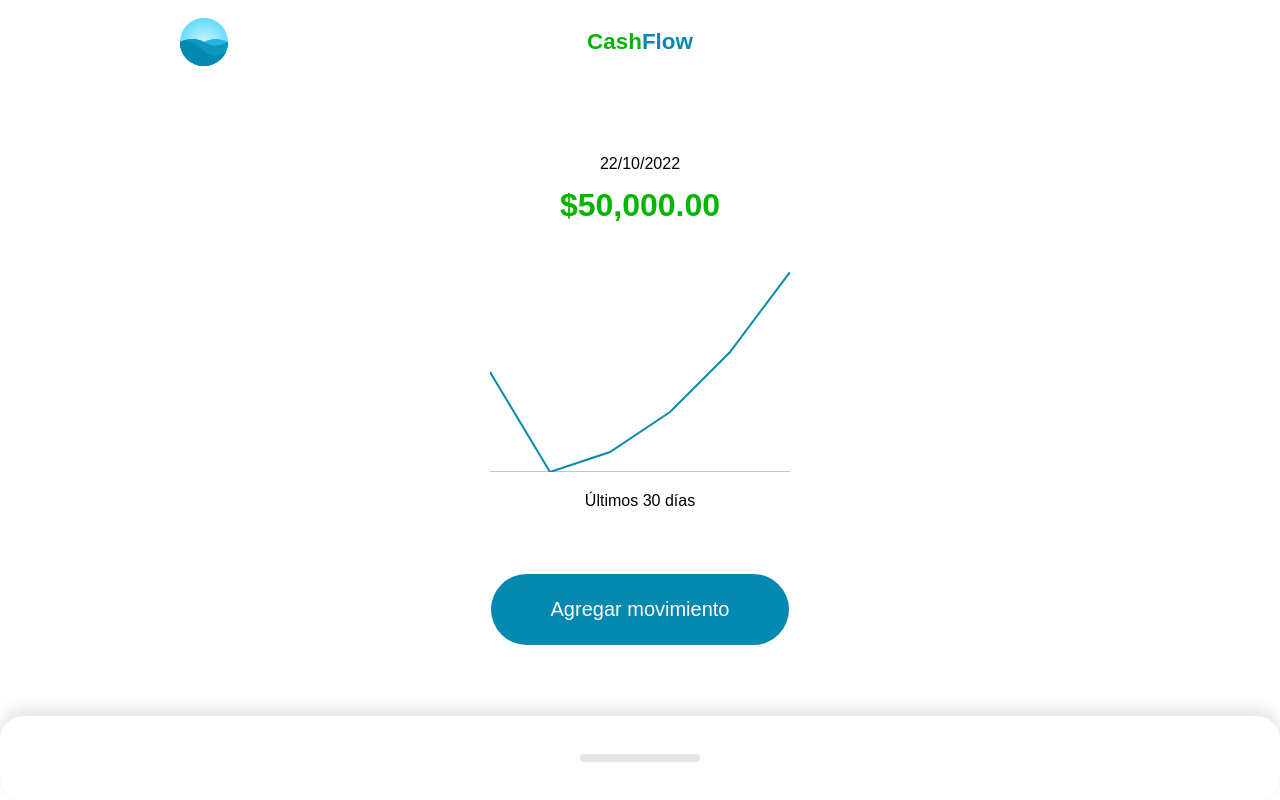
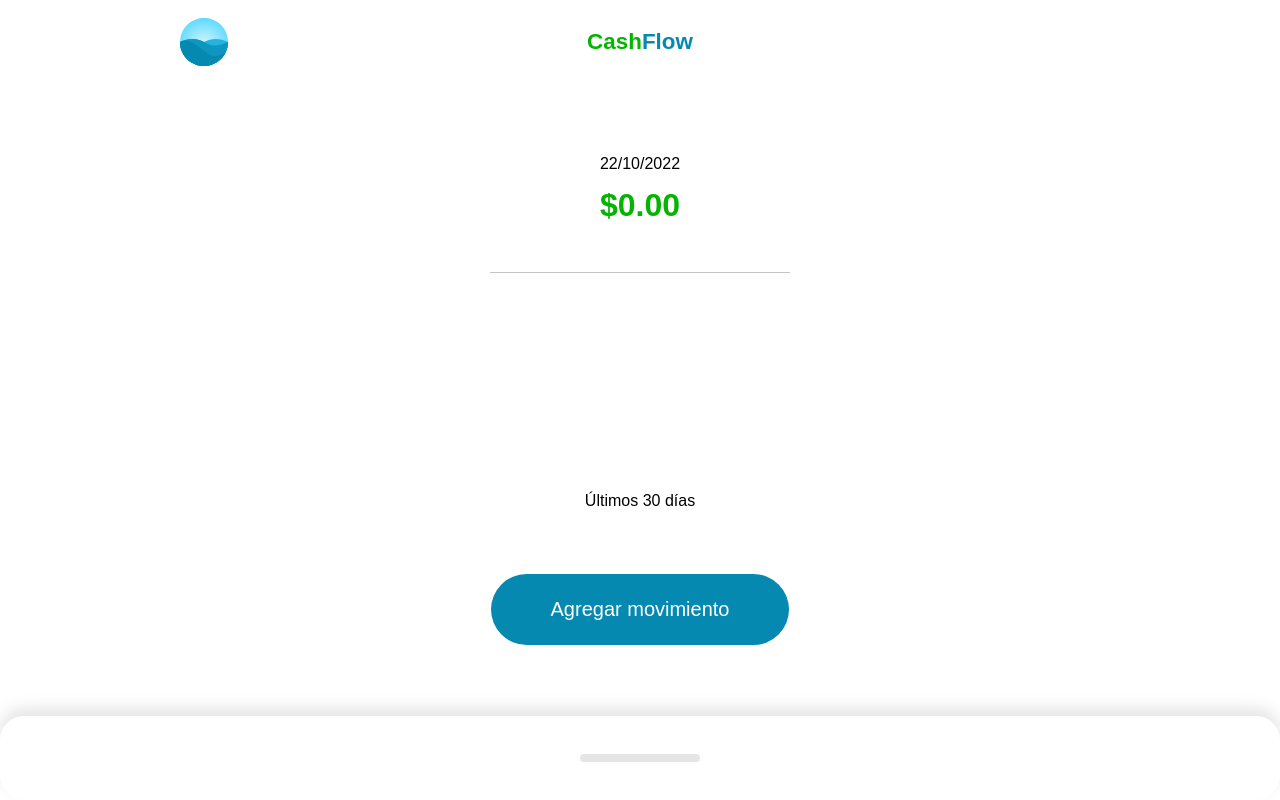
Before and after one commit to Mike-droid/curso-practico-vuejs, a Vue app: page / in a window 1280 px wide. Built offline with nearby package versions, Linux system fonts and the light colour scheme.

Commit message:
Clase 18

```diff
--- a/src/components/Action.vue
+++ b/src/components/Action.vue
@@ -55,6 +55,11 @@
     time: new Date(),
     id: new Date().getTime(),
   });
+
+  title.value = "";
+  description.value = "";
+  amount.value = 0;
+  movementType.value = "Ingreso";
 };
 </script>
 
--- a/src/components/Home.vue
+++ b/src/components/Home.vue
@@ -6,7 +6,7 @@
     <template #resume>
       <Resume
         :label="'Ahorro total'"
-        :totalAmount="50000"
+        :totalAmount="totalAmount"
         :amount="amount"
         :dateLabel="dateLabel"
       >
@@ -41,49 +41,15 @@
     Action,
     Graphic,
   },
+
   data() {
     return {
       amount: null,
       dateLabel: "22/10/2022",
-      movements: [
-        {
-          id: 1,
-          title: "movement 1",
-          description: "movement 1",
-          amount: 100,
-          time: new Date("07-01-2022"),
-        },
-        {
-          id: 2,
-          title: "movement 2",
-          description: "movement 2",
-          amount: 200,
-          time: new Date("07-02-2022"),
-        },
-        {
-          id: 3,
-          title: "movement 3",
-          description: "movement 3",
-          amount: 300,
-          time: new Date("07-03-2022"),
-        },
-        {
-          id: 4,
-          title: "movement 4",
-          description: "movement 4",
-          amount: 400,
-          time: new Date("07-04-2022"),
-        },
-        {
-          id: 5,
-          title: "movement 5",
-          description: "movement 5",
-          amount: -400,
-          time: new Date("07-05-2022"),
-        },
-      ],
+      movements: [],
     };
   },
+
   computed: {
     amounts() {
       const lastDays = this.movements
@@ -103,14 +69,38 @@
         }, 0);
       });
     },
+
+    totalAmount() {
+      return this.movements.reduce((suma, m) => {
+        return suma + m.amount;
+      }, 0);
+    },
   },
+
+  mounted() {
+    const movements = JSON.parse(localStorage.getItem("movements"));
+
+    if (Array.isArray(movements)) {
+      this.movements = movements?.map((m) => {
+        return { ...m, time: new Date(m.time) };
+      });
+    }
+  },
+
   methods: {
     create(movement) {
       this.movements.push(movement);
+      this.save();
     },
+
     remove(id) {
       const index = this.movements.findIndex((m) => m.id === id);
       this.movements.splice(index, 1);
+      this.save();
+    },
+
+    save() {
+      localStorage.setItem("movements", JSON.stringify(this.movements));
     },
   },
 };
```
Also changed, not shown: 1 other file (tests, documents, lock files or other folders).
